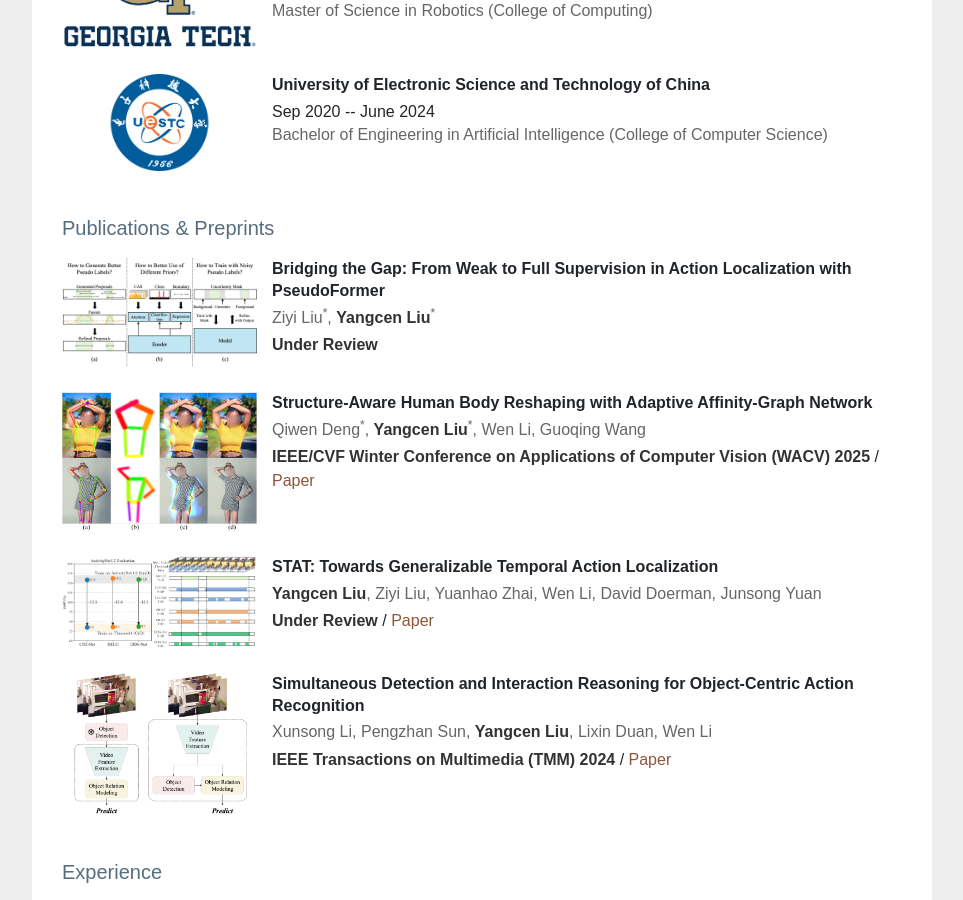
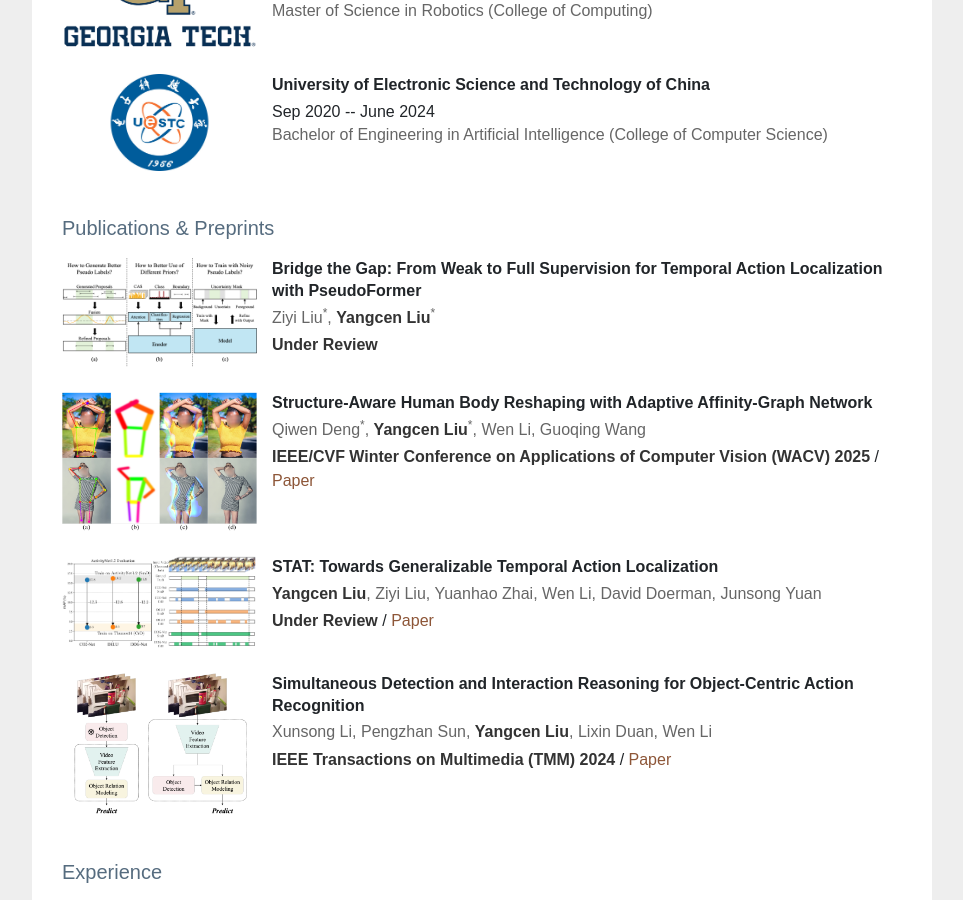
Before and after one commit to YangcenLiu/homepage.github.io, a Jekyll site: the page index.html, which Jekyll copies as it is, in a window 1280 px wide and 900 px high, scrolled down 690 px. Shown: the whole window, without its empty margins (158-1121 px from the left). Built offline with Jekyll 4.4.1, drawn with Linux system fonts in a browser that asks for light colours; nearby versions of some CDN libraries.

Commit message:
change cvpr

```diff
--- a/index.html
+++ b/index.html
@@ -247,7 +247,7 @@ a:hover{color:#bc6262}
                         </div>
                         <div class="col-r col-xs-12 col-lg-9">
                             <div class="pub-card-body">
-                                <h5 class="title">Bridging the Gap: From Weak to Full Supervision in Action Localization with PseudoFormer </h5>
+                                <h5 class="title">Bridge the Gap: From Weak to Full Supervision for Temporal Action Localization with PseudoFormer </h5>
                                 <h6 class="authors">
                                     Ziyi Liu<sup>*</sup>,
                                     <u>Yangcen Liu</u><sup>*</sup>
```
